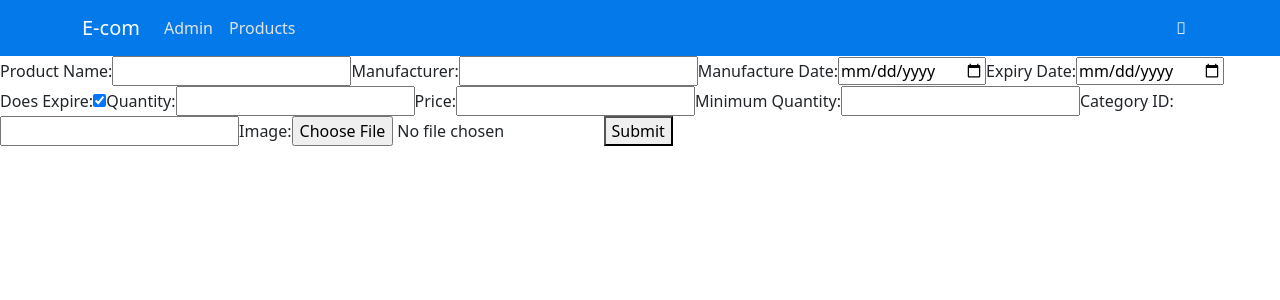
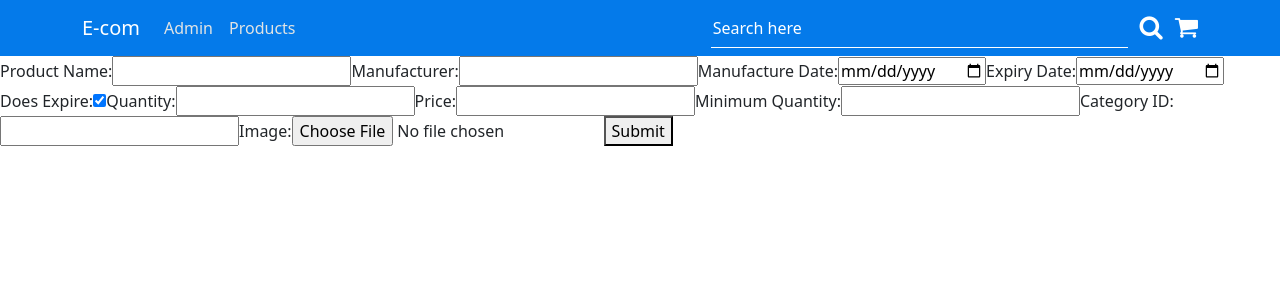
Before and after one commit to RaazDk1992/ecom-react, a React (Create React App) app: page /admin in a window 1280 px wide. Shown: the top 300 px of the page. Built offline with nearby package versions, Linux system fonts and the light colour scheme.

Commit message:
ui udpate

```diff
--- a/src/assets/styles/NavBar.css
+++ b/src/assets/styles/NavBar.css
@@ -30,16 +30,43 @@
 .e-com-navbar .nav-link.active-link::after {
   width: 100%;
 }
+#navbar-search-div{
+  width: 50%;
+}
 
 .e-com-navbar .nav-link.active-link {
   color: var(--active-text-color-nav-bar);
   font-weight: bold;
 }
+#navbar_search_field{
+width: 80%;
+height: 40px;
+border: none;
+border-bottom: 1px solid white;
+background-color: transparent;
+color: white;
 
-.e-com-navbar #search-div .ecom-search-button{
-    background-color: var(--primary-color);
-    border: none;
+}
 
+#navbar_search_field:focus{
+
+  border: none !important;
+  border-bottom: 1px solid white !important;
+  background-color: transparent;
+  color: white;
+  outline: none;
+}
+
+#navbar_search_button {
+  background-color: transparent;
+  border: none;
+}
+#cart-section i{
+color: white;
+}
+.search-div-icons{
+  color: white;
+  font-size: 25px !important;
 }
 
 #ecom-search-panel form .form-group #search_text_field:focus {
@@ -51,15 +78,15 @@
 #ecom-search-panel form .form-group #search_text_field{
     margin-top: 5px;
     margin-left: 5px;
-    width: 90%;
+    width: 50%;
     height: 25%;
 }
 input::-webkit-input-placeholder { /* Chrome, Safari, Opera */
-    color: var(--primary-color);
+    color: white;
   }
 
   input::-moz-placeholder { /* Firefox 19+ */
-    color: var(--primary-color);
+    color: white;
   }
 
   input:-ms-input-placeholder { /* IE 10+ */
@@ -71,5 +98,5 @@ input::-webkit-input-placeholder { /* Chrome, Safari, Opera */
   }
 
   input::placeholder { /* Modern browsers */
-    color: var(--primary-color);
+    color: white;
   }
--- a/src/components/EcomNavBar.js
+++ b/src/components/EcomNavBar.js
@@ -2,7 +2,7 @@ import { Button, Container, Form, Nav, Navbar } from "react-bootstrap";
 import { useState } from "react";
 import { Link, Route, Router, Routes } from "react-router-dom";
 import './../assets/styles/NavBar.css';
-
+import 'font-awesome/css/font-awesome.css';
 
 export default function EcomNavBar() {
     /**
@@ -45,9 +45,11 @@ export default function EcomNavBar() {
 
 
         </Nav>
-        <div id="search-div" className="ms-auto">
-        <Button className="fa fa-search ecom-search-button fa-2x"  onClick={openSearchBar}></Button>
+        <div id="navbar-search-div" className="d-flex justify-content-end ms-auto">
+          <input type="text" name="navbar_search_field" id="navbar_search_field" placeholder="Search here"/>
+          <Button id="navbar_search_button"  onClick={openSearchBar}><i className="fa fa-search ecom-search-button fa-2x search-div-icons "/></Button>
         </div>
+       <div><i className="fa fa-shopping-cart  search-div-icons "/></div>
       </Navbar.Collapse>
     </Container>
 
--- a/src/index.js
+++ b/src/index.js
@@ -5,7 +5,6 @@ import App from './App';
 import reportWebVitals from './reportWebVitals';
 import 'bootstrap/dist/css/bootstrap.min.css';
 import'font-awesome/css/font-awesome.css';
-
 const root = ReactDOM.createRoot(document.getElementById('root'));
 root.render(
   <React.StrictMode>
```
